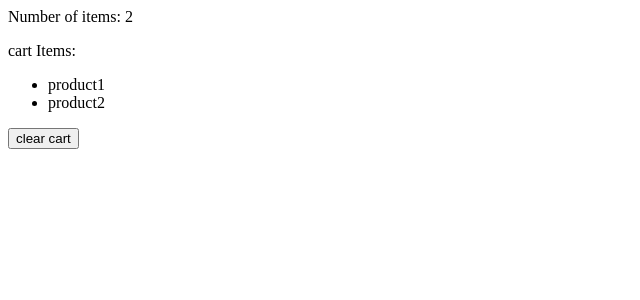
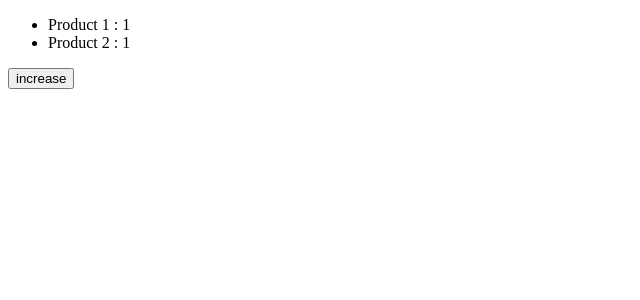
Before and after one commit to Amirsaeedk85/react-course-mosh, a React (Vite) app: page / in a window 1280 px wide. Shown: the top 300 px of the page, without its empty margins (0-640 px from the left). Built offline with nearby package versions, Linux system fonts and the light colour scheme.

Commit message:
update state.

```diff
--- a/src/App.tsx
+++ b/src/App.tsx
@@ -1,13 +1,32 @@
-import Navbar from "./components/navbar";
-import Cart from "./components/Cart";
 import { useState } from "react";
 function App() {
-  const [cart, setCart] = useState(["product1", "product2"]);
+  const [game, setGame] = useState({
+    discount: 0.1,
+    items: [
+      { id: 1, title: "Product 1", quantity: 1 },
+      { id: 2, title: "Product 2", quantity: 1 },
+    ],
+  });
+  const increaseItem = () =>
+    setGame({
+      ...game,
+      items: game.items.map((item) =>
+        item.id === 1 ? { ...item, quantity: item.quantity + 1 } : item
+      ),
+    });
 
   return (
     <>
-      <Navbar itemsLenght={cart.length}></Navbar>
-      <Cart cartItems={cart} onClear={() => setCart([])}></Cart>
+      <ul>
+        {game.items.map((item) => (
+          <li>
+            <span>
+              {item.title} : {item.quantity}
+            </span>
+          </li>
+        ))}
+      </ul>
+      <button onClick={increaseItem}>increase</button>
     </>
   );
 }
```
